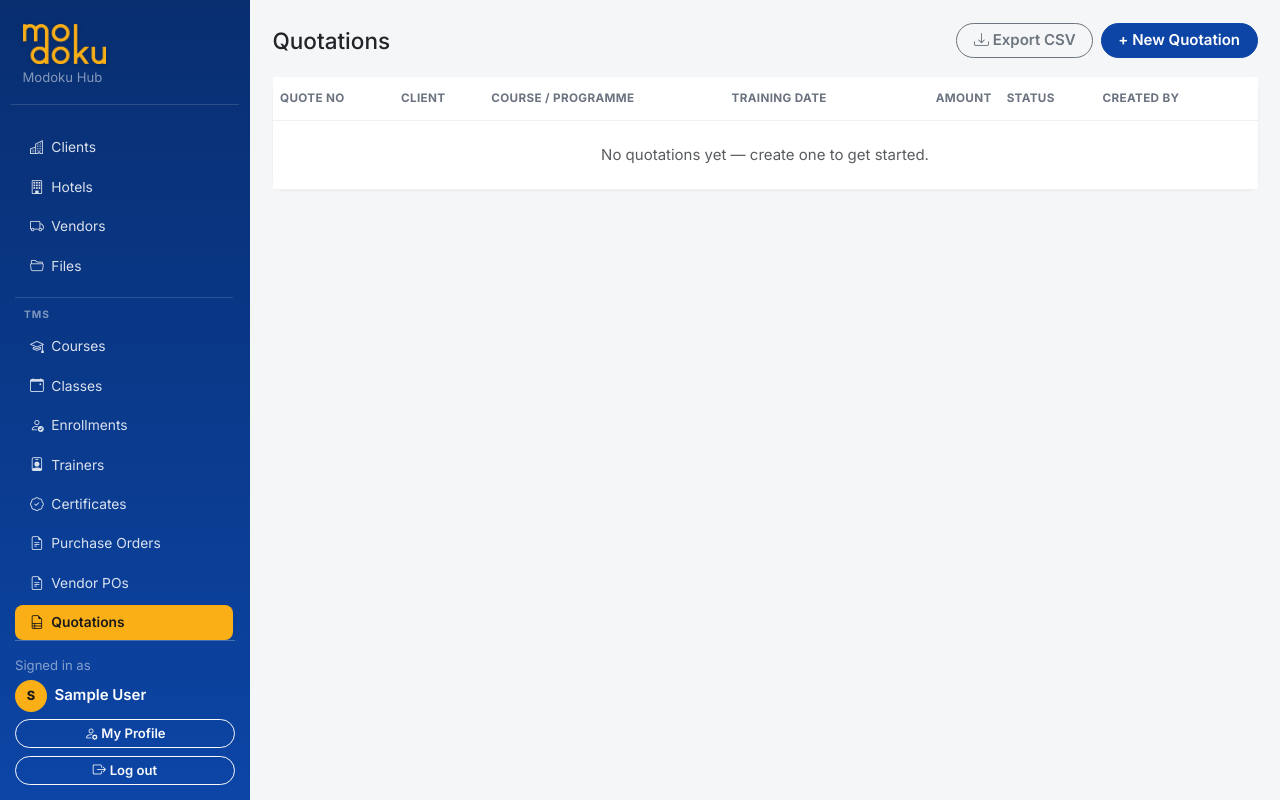
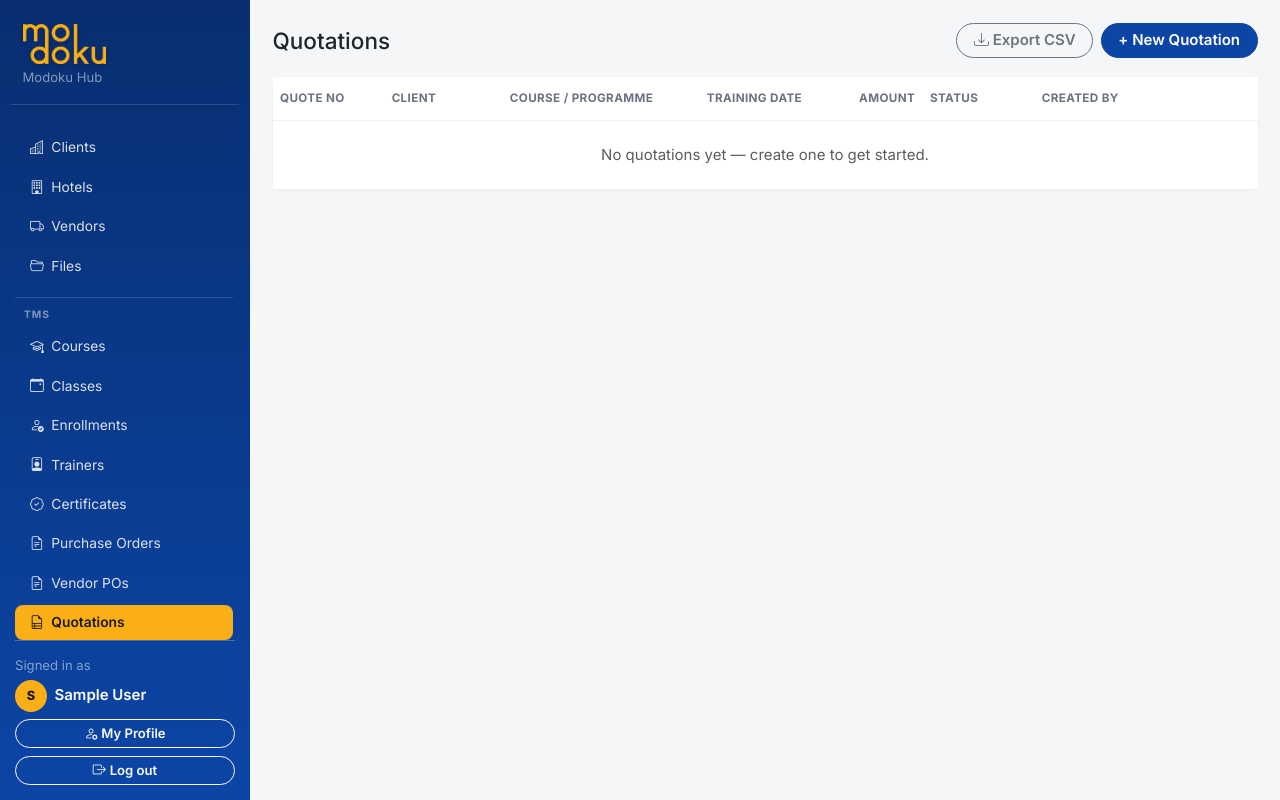
Before and after one commit to modokutech/modoku-crm, a Flask app: page /quotations/ in a window 1280 px wide. Run offline with Flask 3, Linux system fonts and the light colour scheme; the visitor is signed in with stand-in values (Sample User, id 1); data comes from the database, SQL or seed files in the repository; data that the repository does not hold is empty.

Commit message:
Widen Quotations list Client/Course columns back up as percentages
- Client column set to 12% and Course / Programme to 20% of the
  table width, replacing the earlier fixed-pixel caps (159px/231px)
  that had been narrowed too far across two follow-up requests.
- Added table-layout: fixed to the Quotations table so percentage
  widths are actually honored — without it, the browser's default
  auto layout let other unconstrained columns (Amount, Status,
  Created by...) eat into the space, so the percentages weren't
  holding. Verified the columns render at exactly 12.0% / 20.0% with
  no text wrapping or page overflow at any screen size.

```diff
--- a/modoku_crm/static/css/style.css
+++ b/modoku_crm/static/css/style.css
@@ -767,17 +767,17 @@ body {
   }
 }
 
-/* Quotations list: Client / Course & Programme columns are capped
-   narrower than a natural auto-layout width would give them (first
-   -15%, then a further -15% per follow-up request), so the Training
-   Date / Amount / Status columns get more breathing room in the row.
-   Long text truncates with an ellipsis; the full value is still
-   available via the title attribute tooltip. */
+/* Quotations list: Client / Course & Programme columns are set as a
+   percentage of the table width (widened back up per follow-up
+   request, after two earlier px-based narrowing passes went too far)
+   rather than a fixed pixel cap. Long text truncates with an
+   ellipsis; the full value is still available via the title
+   attribute tooltip. */
 .col-quote-client {
-  max-width: 159px;
+  width: 12%;
 }
 .col-quote-course {
-  max-width: 231px;
+  width: 20%;
 }
 .col-quote-client,
 .col-quote-course {
--- a/modoku_crm/templates/quotations/list.html
+++ b/modoku_crm/templates/quotations/list.html
@@ -13,7 +13,7 @@
 
 <div class="card">
   <div class="table-responsive">
-    <table class="table mb-0 align-middle">
+    <table class="table mb-0 align-middle table-fixed-layout">
       <thead>
         <tr>
           <th>Quote No</th>
```
